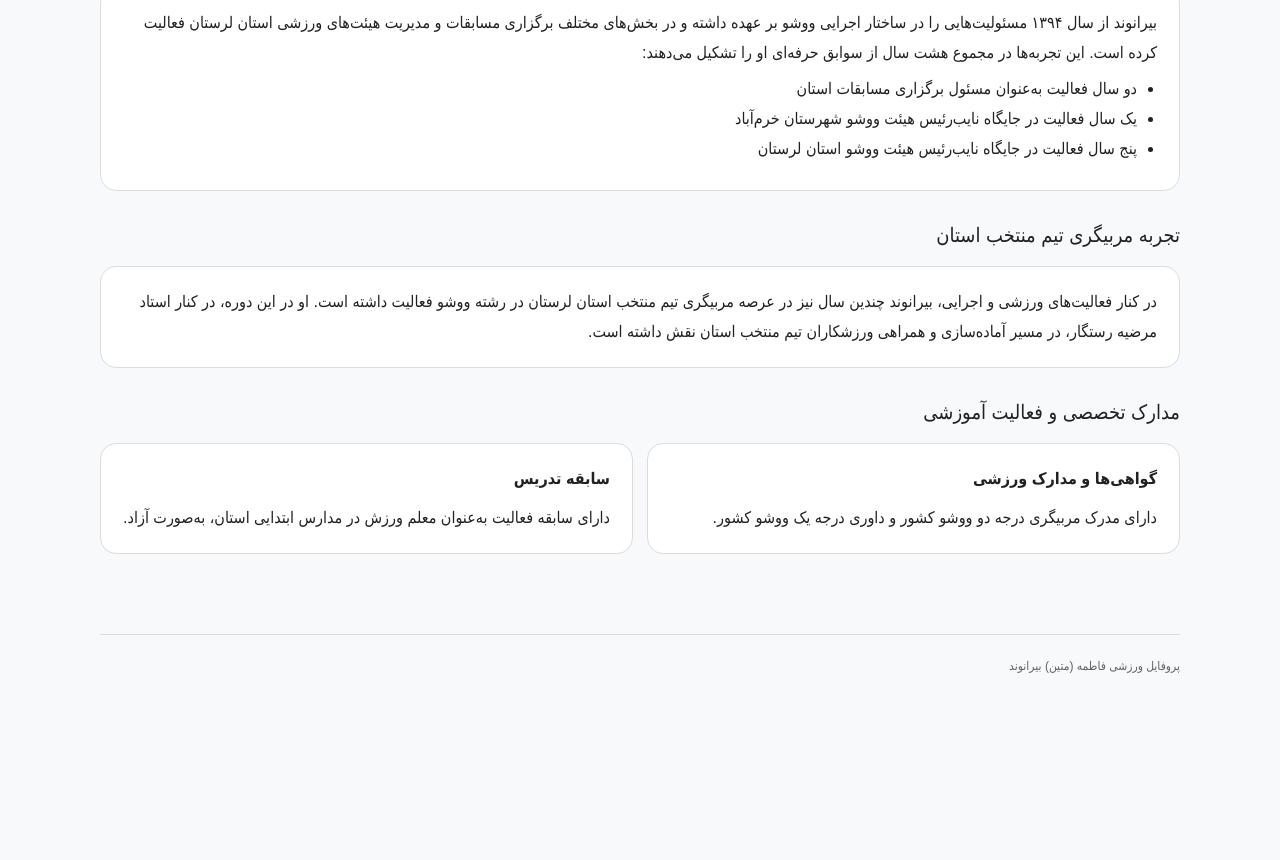
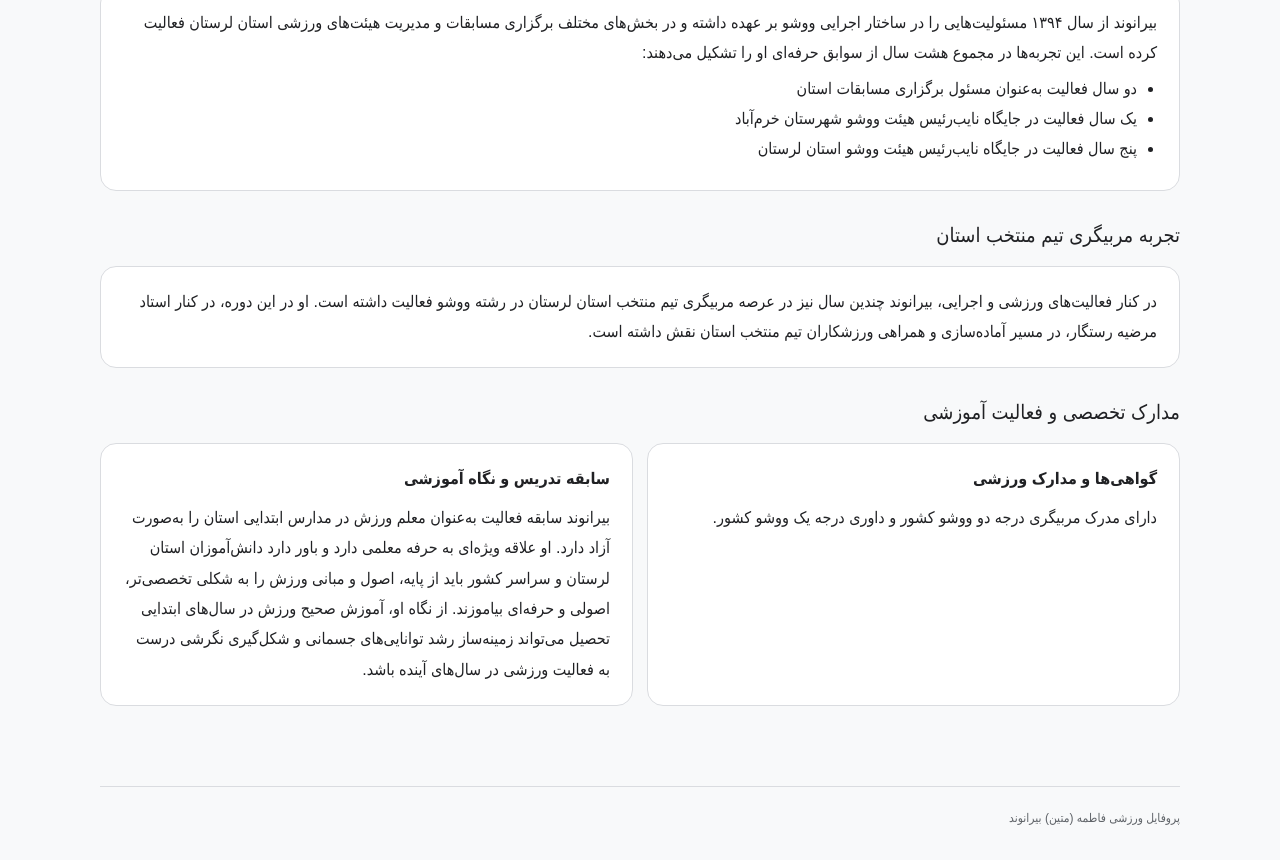
Before and after one commit to matinbeyranvand15-sketch/matin_beyranvand, a plain HTML site: page index.html in a window 1280 px wide. Shown: the part 2052-2912 px from the top of the page. Before the commit the page ends 2760 px from the top, so only its background shows below. Drawn offline with Linux system fonts and the light colour scheme.

Commit message:
Expand teaching experience and educational philosophy

```diff
--- a/index.html
+++ b/index.html
@@ -72,7 +72,7 @@
 <section class="section"><h2>تجربه مربیگری تیم منتخب استان</h2><div class="content-card"><p>در کنار فعالیت‌های ورزشی و اجرایی، بیرانوند چندین سال نیز در عرصه مربیگری تیم منتخب استان لرستان در رشته ووشو فعالیت داشته است. او در این دوره، در کنار استاد مرضیه رستگار، در مسیر آماده‌سازی و همراهی ورزشکاران تیم منتخب استان نقش داشته است.</p></div></section>
 <section class="section"><h2>مدارک تخصصی و فعالیت آموزشی</h2><div class="cols">
 <div class="content-card"><h3>گواهی‌ها و مدارک ورزشی</h3><p>دارای مدرک مربیگری درجه دو ووشو کشور و داوری درجه یک ووشو کشور.</p></div>
-<div class="content-card"><h3>سابقه تدریس</h3><p>دارای سابقه فعالیت به‌عنوان معلم ورزش در مدارس ابتدایی استان، به‌صورت آزاد.</p></div>
+<div class="content-card"><h3>سابقه تدریس و نگاه آموزشی</h3><p>بیرانوند سابقه فعالیت به‌عنوان معلم ورزش در مدارس ابتدایی استان را به‌صورت آزاد دارد. او علاقه ویژه‌ای به حرفه معلمی دارد و باور دارد دانش‌آموزان استان لرستان و سراسر کشور باید از پایه، اصول و مبانی ورزش را به شکلی تخصصی‌تر، اصولی و حرفه‌ای بیاموزند. از نگاه او، آموزش صحیح ورزش در سال‌های ابتدایی تحصیل می‌تواند زمینه‌ساز رشد توانایی‌های جسمانی و شکل‌گیری نگرشی درست به فعالیت ورزشی در سال‌های آینده باشد.</p></div>
 </div></section>
 </main>
 <footer>پروفایل ورزشی فاطمه (متین) بیرانوند</footer>
```
